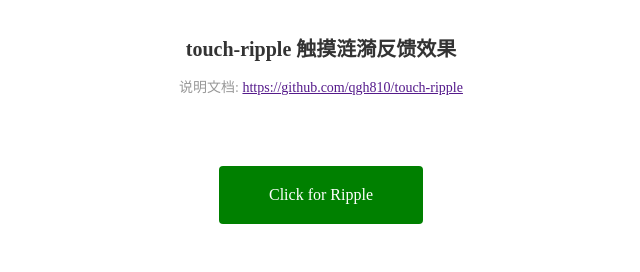
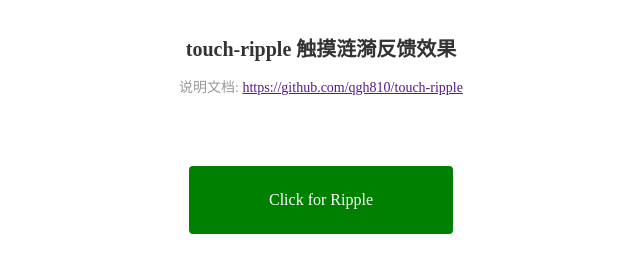
Before and after one commit to qgh810/touch-ripple, a website built with webpack: page demo/index.html in a window 1280 px wide. Shown: the whole page, without its empty margins (319-959 px from the left). Built offline with Linux system fonts and the light colour scheme.

Commit message:
兼容移动端

```diff
--- a/demo/index.html
+++ b/demo/index.html
@@ -49,7 +49,7 @@
         display: inline-block;
         margin: 20px auto;
         background-color: green;
-        padding: 20px 50px;
+        padding: 25px 80px;
         color: #fff;
         border-radius: 4px;
         cursor: pointer;
@@ -77,8 +77,8 @@
   </body>
   <script>
     window.onload = function () {
-      var touchRipple = new TouchRipple('.demo-btn', {
-        color: 'rgba(0,0,0,0.2)',
+      new TouchRipple('.demo-btn', {
+        color: 'rgba(0,0,0,0.3)',
         time: 500,
         size: null
       })
--- a/package.json
+++ b/package.json
@@ -1,6 +1,6 @@
 {
   "name": "touch-ripple",
-  "version": "0.0.2",
+  "version": "0.1.0",
   "description": "touch ripple",
   "main": "dist/touch-ripple.js",
   "scripts": {
--- a/src/main.js
+++ b/src/main.js
@@ -50,7 +50,6 @@ class TouchRipple {
   }
 
   addEventListener () {
-    console.log(ISPC)
     if (ISPC) {
       this.el.addEventListener('mousedown', this.onMouseDown.bind(this))
       this.el.addEventListener('mouseup', this.onMouseUp.bind(this))
@@ -63,7 +62,7 @@ class TouchRipple {
   onMouseDown (e) {
     e.preventDefault()
     this.target = e.target
-    let { pageX, pageY } = e
+    let { pageX, pageY } = ISPC ? e : e.touches[0]
     this.mouseDownPosition = { pageX, pageY }
     this.showRipples()
   }
```
Also changed, not shown: dist/touch-ripple.js.
